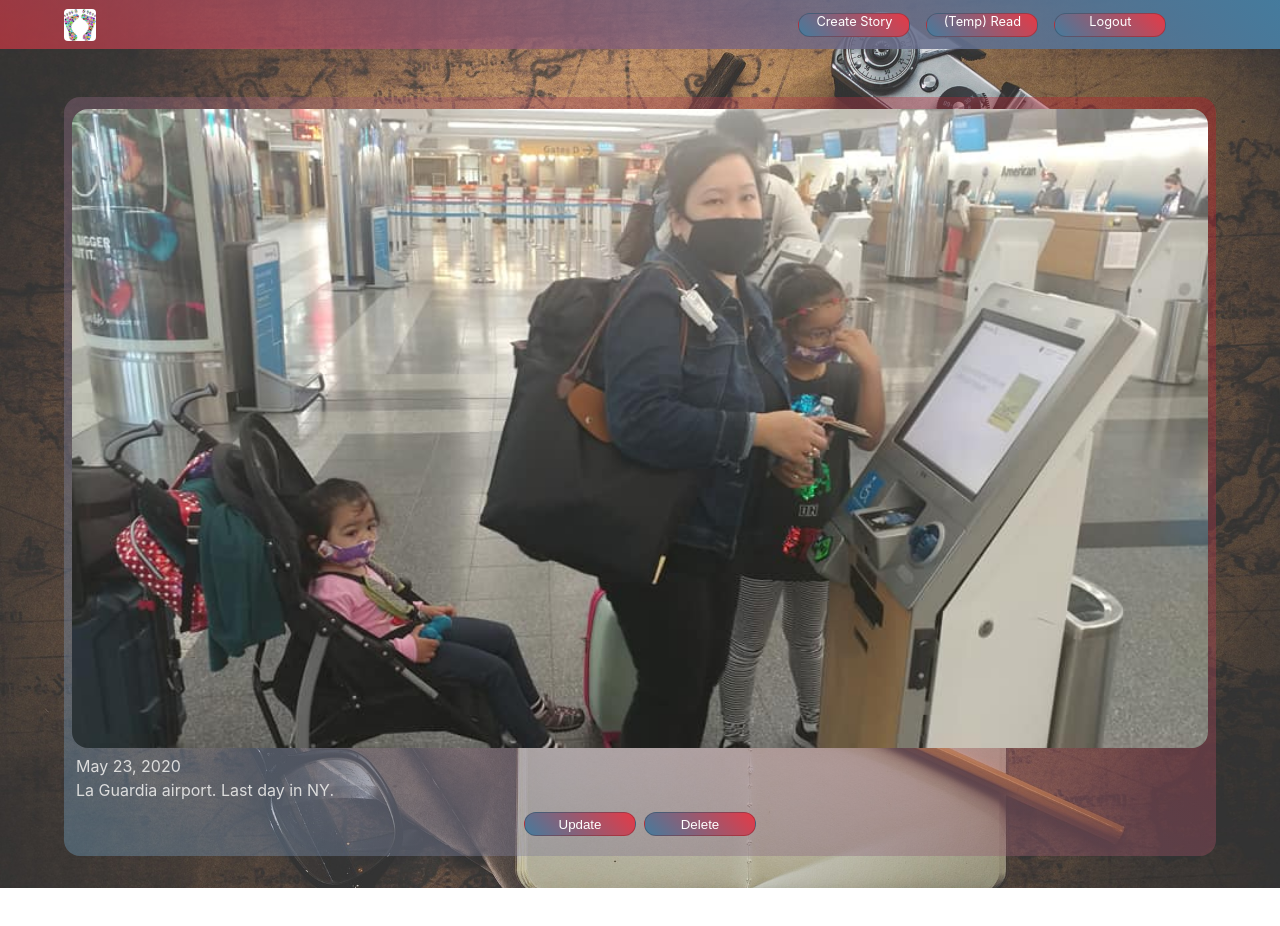
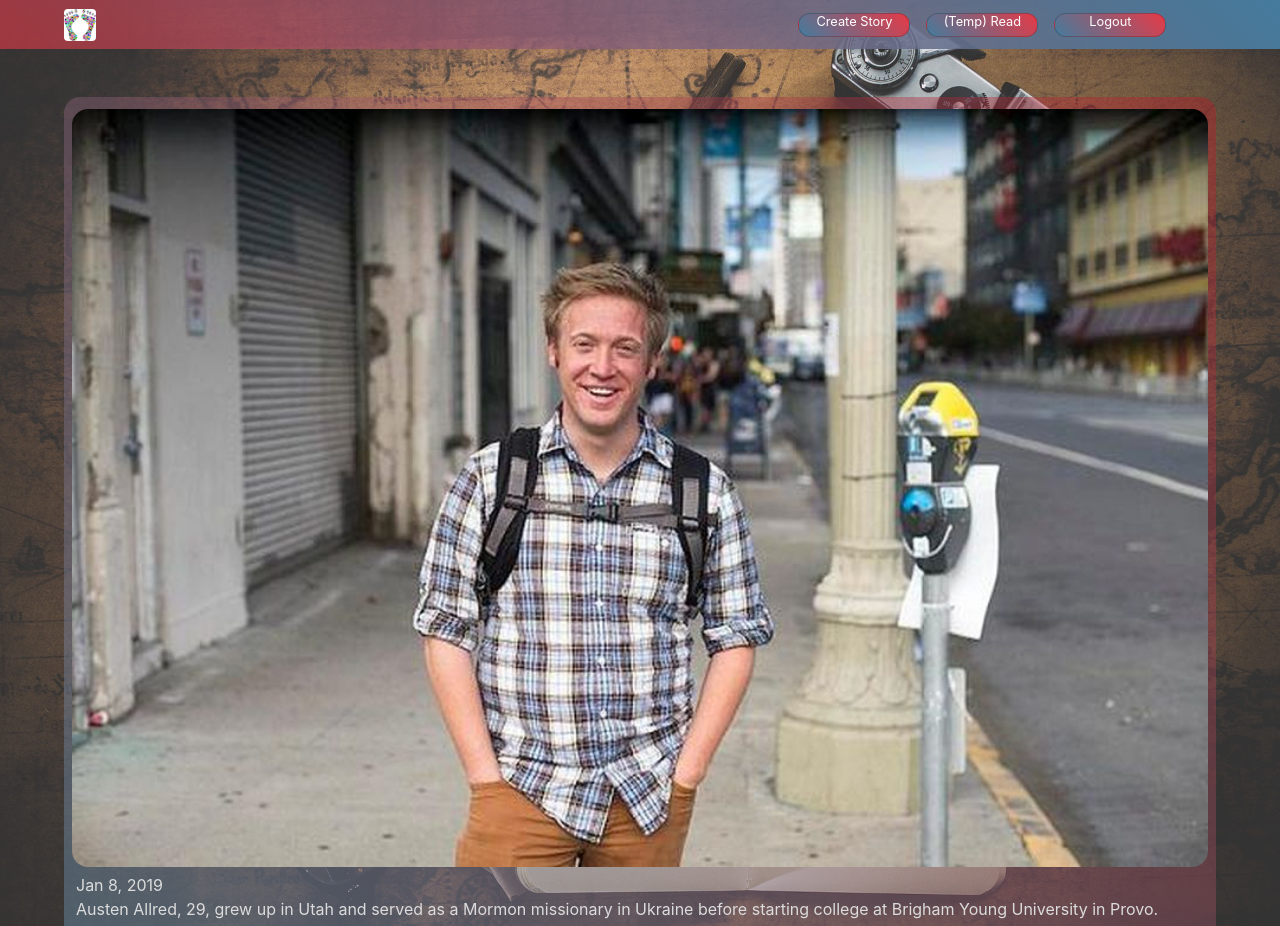
Before and after one commit to bw-ptct-Expat-Journal-4/frontend, a React (Create React App) app: page /read/LambdaSchool/1 in a window 1280 px wide. Shown: the top 926 px of the page. Before the commit the page ends 888 px from the top, so only its background shows below. Built offline with nearby package versions, Linux system fonts and the light colour scheme.

Commit message:
ReadStory uses params to display selected story

```diff
--- a/src/App.js
+++ b/src/App.js
@@ -28,7 +28,7 @@ function App() {
           <Route exact path="/login"><Login /></Route>
           <Route exact path="/register"><Register /></Route>
           <PrivateRoute path='/create'><CreateStory /></PrivateRoute>
-          <Route path='/read/:story'><ReadStory /></Route>
+          <Route path='/read/:name/:story'><ReadStory /></Route>
           <Route path='/gallery'><Gallery /></Route>
           <Route path='/user/:name'><UserGallery /></Route>
         </div>
--- a/src/component/ReadStory.js
+++ b/src/component/ReadStory.js
@@ -1,11 +1,18 @@
-import React from 'react';
+import React, { useContext } from 'react';
 import styled from 'styled-components';
 // import axiosWithAuth from './../utility/axiosWithAuth';
 import axios from 'axios';
 import UpdateStory from './UpdateStory';
-import testData from '../utility/testData';
+import { StoriesContext } from './StoriesContext';
+import { useParams } from 'react-router-dom';
 
 const ReadStory = (props) => {
+    const [users, setUsers] = useContext(StoriesContext);
+    const params = useParams();
+    let user = users.find(item => item.username === params.name);
+    let storylist = user.stories;
+    let story = storylist.filter(item => item.storyID === Number(params.story));
+
     const deleteStory = storyID => {
         console.log('delete');
         // axiosWithAuth()
@@ -20,20 +27,11 @@ const ReadStory = (props) => {
 
     return (
         <Section className='story-display'>
-            {/* <img src={require(`../img/${image}`)} alt={image}></img> */}
-            {/* make path including user_ID and story_ID to protect vs duplicate filenames? */}
-
-            {/* <div className='image-container'>
-                <img src={props.image} alt={props.image}></img>
+            <div className='image-container'>
+                <img src={require(`../img/${story[0].file}`)} alt={story[0].desc}></img>
             </div>
-            <div>{props.date}</div>
-            <div>{props.description}</div> */}
-
-            <div className='image-container'>
-                <img src={require(`../img/01-leaving-ny.jpg`)} alt='#'></img>
-            </div>
-            <div className='image-text'>May 23, 2020</div>
-            <div className='image-text'>La Guardia airport. Last day in NY.</div>
+            <div className='image-text'>{story[0].date}</div>
+            <div className='image-text'>{story[0].desc}</div>
 
             <div className='button-row'>
                     <button
--- a/src/component/UserGallery.js
+++ b/src/component/UserGallery.js
@@ -17,7 +17,7 @@ const UserGallery = (props) => {
             {storylist.map(item => (
                 <div className='story-container' key={item.storyID}>
                     <div className='story-image'>
-                        <Link to={`/read/`}>
+                        <Link to={`/read/${params.name}/${item.storyID}`}>
                             <img src={require(`../img/${item.file}`)} alt={item.file}></img>
                         </Link>
                     </div>
```
